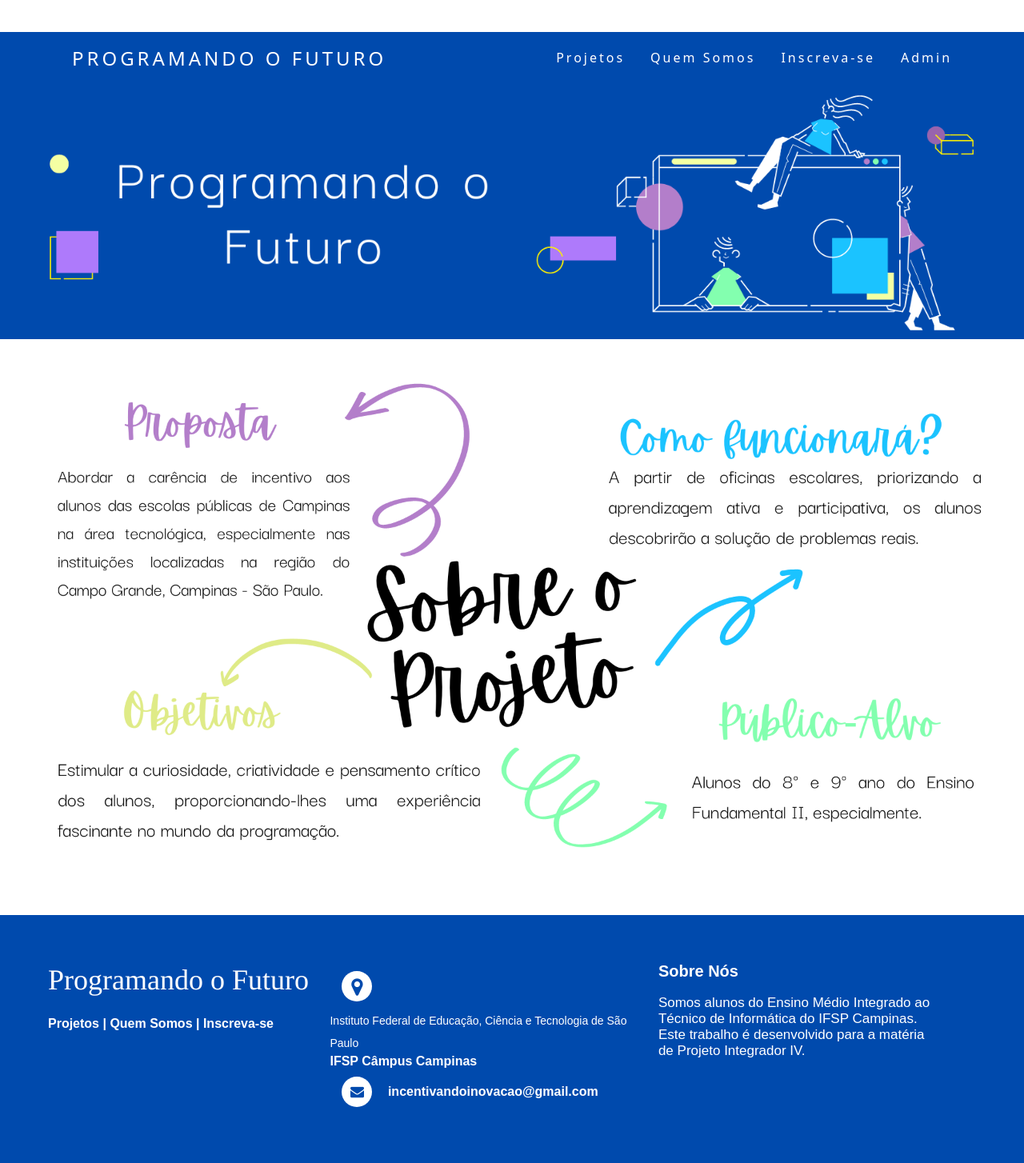
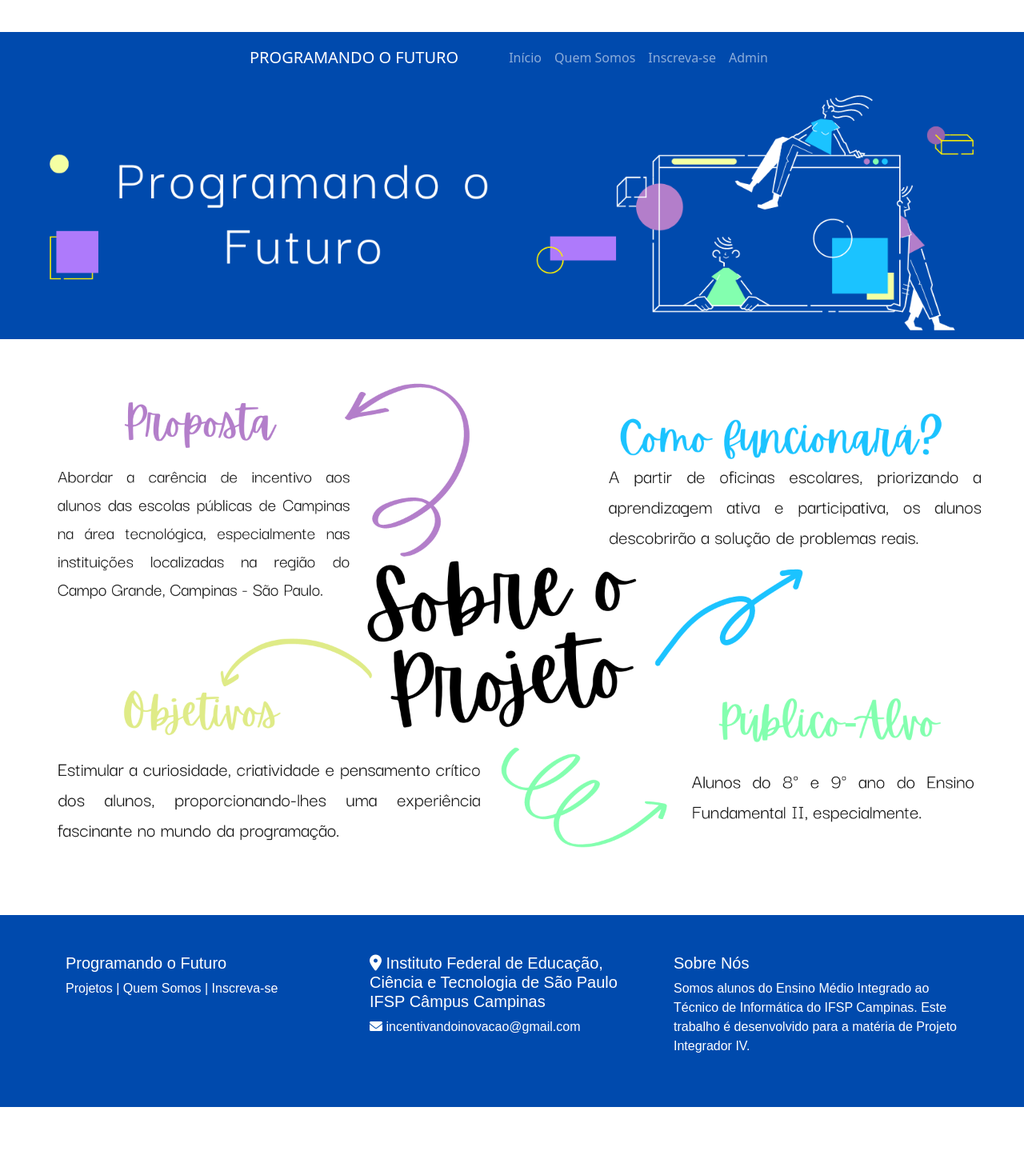
Before and after one commit to franco916/programando_futuro, a PHP site: page / in a window 1280 px wide. Shown: the whole page at 80% size. After the commit the page ends 1384 px from the top, so only its background shows below. Run offline with PHP 8.4, Linux system fonts and the light colour scheme; some libraries are stand-ins or nearby versions.

Commit message:
replicou menu

```diff
--- a/css/newstyle.css
+++ b/css/newstyle.css
@@ -82,3 +82,11 @@ body {
     max-width: 100%; /* Set a maximum width for the carousel */
     padding-top: 0px; /* Add padding to the top */
   }
+
+  .fomr-inscreva{
+    padding-bottom: 50px;
+  }
+
+  .pading-footer{
+    padding-top: 10px;
+  }
--- a/index.html
+++ b/index.html
@@ -11,6 +11,11 @@
     <meta name="viewport" content="width=device-width, initial-scale=1.0" />
 
     <title>Programando o Futuro</title>
+
+     <!-- Bootstrap CSS -->
+     <link href="https://cdn.jsdelivr.net/npm/bootstrap@5.0.2/dist/css/bootstrap.min.css" rel="stylesheet" integrity="sha384-EVSTQN3/azprG1Anm3QDgpJLIm9Nao0Yz1ztcQTwFspd3yD65VohhpuuCOmLASjC" crossorigin="anonymous">
+     <link rel="stylesheet" href="https://cdnjs.cloudflare.com/ajax/libs/font-awesome/6.0.0-beta3/css/all.min.css">
+     <link rel="stylesheet" href="css/newstyle.css" />
 
     <link rel="stylesheet" href="css/style.css" />
     <link rel="stylesheet" href="css/estilebas.css" />
@@ -26,25 +31,31 @@
 
 
     <header>
+      <nav class="navbar navbar-expand-lg navbar-dark bg-purple">
+        <div class="container-fluid">
+          <a class="navbar-brand" href="index.html">PROGRAMANDO O FUTURO</a>
+          <button class="navbar-toggler" type="button" data-bs-toggle="collapse" data-bs-target="#navbarNav" aria-controls="navbarNav" aria-expanded="false" aria-label="Toggle navigation">
+            <span class="navbar-toggler-icon"></span>
+          </button>
+          <div class="collapse navbar-collapse" id="navbarNav">
+            <ul class="navbar-nav ms-auto">
+              <li class="nav-item">
+                <a class="nav-link" href="index.html">Início</a>
+              </li>
+              <li class="nav-item">
+                <a class="nav-link" href="p/contato.html">Quem Somos</a>
+              </li>
+              <li class="nav-item">
+                <a class="nav-link" href="p/inscreva.html">Inscreva-se</a>
+              </li>
 
-      <nav>
-        <a class="logo" href="/">Programando o Futuro</a>
-
-        <div class="mobile-menu">
-          <div class="line1"></div>
-          <div class="line2"></div>
-          <div class="line3"></div>
+              <li class="nav-item"></li>
+                <a class="nav-link" href="p/admin.html">Admin</a>
+              </li>
+            </ul>
+          </div>
         </div>
-
-        <ul class="nav-list">
-          <li><a href="p/projetos2.html">Projetos</a></li>
-          <li><a href="p/contato.html">Quem Somos</a></li>
-          <li><a href="p/inscreva.html">Inscreva-se</a></li>
-          <li><a href="p/admin.html">Admin</a></li>
-        </ul>
-
       </nav>
-
     </header>
 
     <section classe="banner"></section>
@@ -61,44 +72,37 @@
 
 
 
+    <footer class="bg-dark text-white py-5 fixed-footer">
+      <div class="container">
+        <div class="row">
+          <!-- First Column -->
+          <div class="col-md-4">
+            <h5>Programando o Futuro</h5>
+            <p>
 
-    <footer class="footer-distributed">
-      <div class="footer-left">
-        <h3><span>Programando o Futuro</span></h3>
+              <a href="projetos2.html" class="footer-link">Projetos</a> |
+              <a href="contato.html" class="footer-link">Quem Somos</a> |
+              <a href="inscreva.html" class="footer-link">Inscreva-se</a>
 
-        <p class="footer-links">
-            <a href="p/projetos2.html">Projetos</a>
-            |
-            <a href="p/contato.html">Quem Somos</a>
-            |
-            <a href="p/inscreva.html">Inscreva-se</a>
-
-        </p>
-      </div>
-
-      <div class="footer-center">
-          <div>
-              <i class="fa fa-map-marker"></i>
-              <p><span>Instituto Federal de Educação, Ciência e Tecnologia de São Paulo
-              </span>
-              IFSP Câmpus Campinas</p>
+            </p>
           </div>
-
-          <div>
-              <i class="fa fa-envelope"></i>
-              <p><a href="incentivandoinovacao@gmail.com">incentivandoinovacao@gmail.com</a></p>
+          <!-- Second Column -->
+          <div class="col-md-4">
+            <h5><i class="fas fa-map-marker-alt"></i><a href="https://maps.app.goo.gl/AYAeHXpnrSXAF6YH9" class="footer-link"> Instituto Federal de Educação, Ciência e Tecnologia de São Paulo
+              IFSP Câmpus Campinas</a></h5>
+            <p><i class="fas fa-envelope"></i> incentivandoinovacao@gmail.com</p>
           </div>
-      </div>
-
-      <div class="footer-right">
-          <p class="footer-company-about">
-              <span>Sobre Nós</span>
-              <h>Somos alunos do Ensino Médio Integrado ao Técnico
-                de Informática do IFSP Campinas. Este trabalho é desenvolvido para a matéria de Projeto Integrador IV.</h>
-          </p>
+          <!-- Third Column -->
+          <div class="col-md-4">
+            <h5>Sobre Nós</h5>
+            <p>Somos alunos do Ensino Médio Integrado ao Técnico de Informática do IFSP Campinas. Este trabalho é desenvolvido para a matéria de Projeto Integrador IV.</p>
+          </div>
+        </div>
       </div>
     </footer>
-    <script src="js/mobile-navbar.js"></script>
+
+     <!-- Bootstrap Bundle with Popper -->
+     <script src="https://cdn.jsdelivr.net/npm/bootstrap@5.0.2/dist/js/bootstrap.bundle.min.js" integrity="sha384-MrcW6ZMFYlzcLA8Nl+NtUVF0sA7MsXsP1UyJoMp4YLEuNSfAP+JcXn/tWtIaxVXM" crossorigin="anonymous"></script>
 
   </body>
 </html>
```
Also changed, not shown: p/contato.html (+51 -46 lines), p/inscreva.html (+59 -16 lines).
